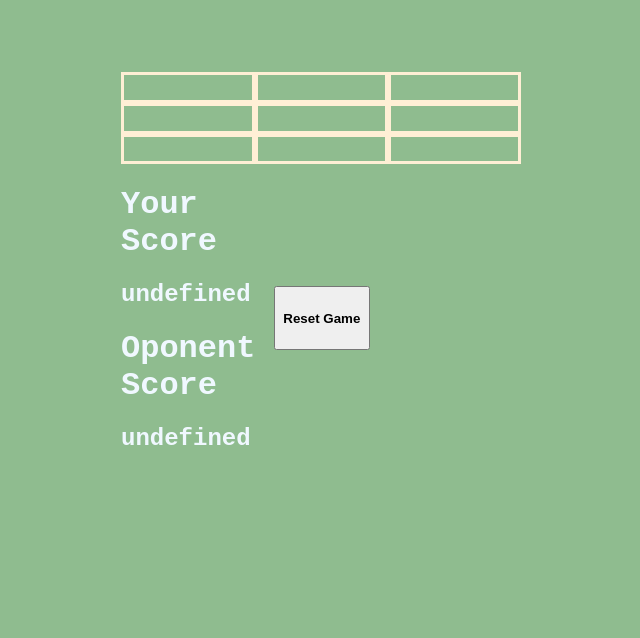
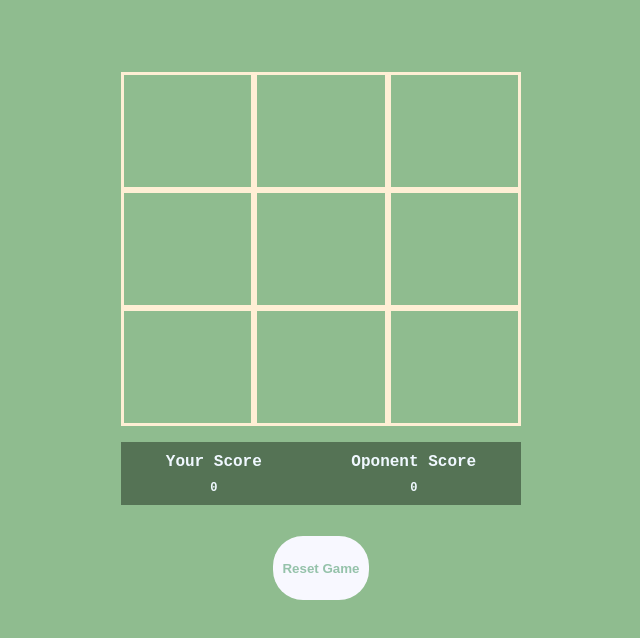
Before and after one commit to mneum4nn/top-tic-tac-toe, a plain HTML site: page index.html in a window 1280 px wide. Both pictures are taken after a click on the button "PLAY". Shown: the whole page, without its empty margins (319-959 px from the left). Drawn offline with Linux system fonts and the light colour scheme; a web font is replaced by a local one.

Commit message:
Use clearBoard function to handle resets and new rounds

```diff
--- a/index.html
+++ b/index.html
@@ -20,6 +20,9 @@
             <div class="game-page">
 
             </div>
+            <div class="btn-container">
+
+            </div>
         </div>
     </div>
 
--- a/script.js
+++ b/script.js
@@ -1,18 +1,20 @@
 //GLOBAL VARIABLE DECLARATIONS
+let gameboard = [];
+
     //DOM variables
     const gameDisplay = document.querySelector('.game-page');
     const playBtn = document.getElementById('play-btn');
     const welcomeDisplay = document.querySelector('.welcome-page');
     const view = document.getElementById('view');
+    const controllers = document.querySelector('.btn-container');
 
     playBtn.addEventListener('click', (event)=>{
         const board = game.createBoard();
-        const resetBtn = game.createResetBtn();
-        return board, resetBtn;
+        return board;
     });
 
-    let gameboard = [];
 
+//FACTORY FUNCTION AREA
 function Player (symbol) {
     let score = 0;
     this.symbol = symbol;
@@ -28,8 +30,7 @@ function Player (symbol) {
 }
     let user = new Player('X');
     let computer = new Player('O');
-
-//FACTORY FUNCTION AREA
+//IIFE AREA
 //TODO: create scoreboard to keep score
 const scoreBoard = (function (){
 
@@ -66,8 +67,71 @@ const scoreBoard = (function (){
     return { createScoreBoard, update};
 })();
 //TODO: create gameboard object with board as a local array
+
+const game = ( function () {
+
+    const createBoard = function (){
+        for (let i = 0 ; i < 9; i++){
+            //creates each gameboard sqr
+            gameboard.push('');
+            const tile = document.createElement('div');
+                tile.classList.add('tile');
+                tile.setAttribute('id', gameboard.length-1);
+                tile.addEventListener('click', () => gameplay.playGame(tile));
+
+            gameDisplay.appendChild(tile);
+        }
+    //remove play button from screen
+    view.removeChild(welcomeDisplay);
+    scoreBoard.createScoreBoard(0,0);
+
+    };
+    const clearBoard = function (){
+        gameboard = Array(9).fill('');
+        for (let i=0; i<9 ; i++){
+            const tile = document.getElementById(i);
+            tile.innerHTML = gameboard[i];
+        }
+    }
+
+   /* const createResetBtn = function (){
+        const resetBtn = document.createElement('button');
+            resetBtn.innerHTML = 'Reset Game';
+            resetBtn.classList.add('reset');
+
+            resetBtn.addEventListener('click', () =>{
+                roundOver = true;
+                user.resetScore();
+                computer.resetScore();
+                scoreBoard.update('0','0');
+                gameboard = Array(9).fill(' ');
+
+                document.querySelectorAll('.tile').forEach(tile => {
+                        tile.innerHTML = '';
+                    });
+
+            });
+        gameDisplay.appendChild(resetBtn);
+    }*/
+    return { createBoard, clearBoard /*createResetBtn*/ };
+}) ();
+
 const gameplay = (function (){
     let playerTurn = true;
+
+    const resetBtn = document.createElement('button');
+    resetBtn.innerHTML = 'Reset Game';
+    resetBtn.classList.add('reset');
+
+    resetBtn.addEventListener('click', () =>{
+        roundOver = true;
+        game.clearBoard();
+        user.resetScore();
+        computer.resetScore();
+        scoreBoard.update('0','0');
+
+    });
+    controllers.appendChild(resetBtn);
 
     const playGame = function (tile) {
         let roundOver = false;
@@ -79,7 +143,7 @@ const gameplay = (function (){
                 playerTurn = false;
                 }
             else {
-                let oIndex;
+                let oIndex = null;
                 function getRandomNumber() {
                     return Math.floor(Math.random() * 9);
                 }
@@ -138,56 +202,13 @@ const gameplay = (function (){
                 newRoundBtn.classList.add('game-control');
                 newRoundBtn.setAttribute('id', 'new-round');
                 newRoundBtn.innerHTML='Next Round';
-                gameDisplay.appendChild(newRoundBtn);
+                controllers.appendChild(newRoundBtn);
+
                 newRoundBtn.addEventListener('click',()=>{
-                    gameboard.splice('');
-                    document.querySelectorAll('.tile').forEach(tile  => {
-                        tile.innerHTML = '';
+                        game.clearBoard();
                         roundOver = false;
-
                     });
-                });
-
             }
         }
         return {playGame};
 })();
-
-const game = ( function () {
-
-    const createBoard = function (){
-        for (let i = 0 ; i < 9; i++){
-            //creates each gameboard sqr
-            gameboard.push('');
-            const tile = document.createElement('div');
-                tile.classList.add('tile');
-                tile.setAttribute('id', gameboard.length-1);
-                tile.addEventListener('click', () => gameplay.playGame(tile));
-
-            gameDisplay.appendChild(tile);
-        }
-    //remove play button from screen
-    view.removeChild(welcomeDisplay);
-    scoreBoard.createScoreBoard();
-
-    };
-    const createResetBtn = function (){
-        const resetBtn = document.createElement('button');
-            resetBtn.innerHTML = 'Reset Game';
-            resetBtn.classList.add('reset');
-
-            resetBtn.addEventListener('click', () =>{
-                user.resetScore();
-                computer.resetScore();
-                scoreBoard.update('0','0');
-                gameboard = Array(9).fill(' ');
-
-                document.querySelectorAll('.tile').forEach(tile => {
-                        tile.innerHTML = '';
-                    });
-            });
-
-        gameDisplay.appendChild(resetBtn);
-    }
-    return { createBoard, createResetBtn };
-}) ();
--- a/style.css
+++ b/style.css
@@ -5,6 +5,14 @@ body{
 }
 button{
     margin:1rem;
+    height:4rem;
+    width:6rem;
+    font-weight:800;
+    background-color:ghostwhite;
+    color:rgb(149, 194, 170);
+    border-radius:30px;
+    border: none;
+
 }
 .flex-container{
     display:flex;
@@ -22,20 +30,32 @@ button{
     height:25rem;
     width:25rem;
     display:grid;
-    grid-template-rows: repeat(3, 1fr);
+    grid-template-rows: repeat(4, 1fr);
     grid-template-columns:repeat(3, 1fr);
 }
-.game-page > button {
+.btn-container {
+    margin-top:3rem;
     justify-self:center;
     align-self:center;
-    height:4rem;
-    width:6rem;
-    font-weight:800;
+
+}
+.score-board{
+    grid-row:4/5;
+    grid-column:1/-1;
+    background-color:rgb(85, 115, 85);
+
+    display:flex;
+    font-size:8px;
+    justify-content:space-around;
+    align-content:center;
+    margin-top:1rem;
+    text-align:center;
 }
 
 .tile{
     font-family:'RubikOneRegular', sans-serif;
     text-align:center;
+    height:7rem;
     font-size:6rem;
     color:aliceblue;
     border: solid papayawhip 3px;
```
